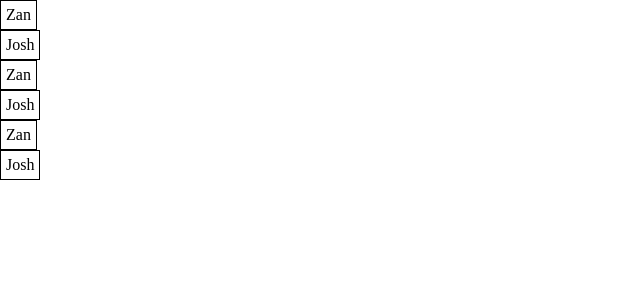
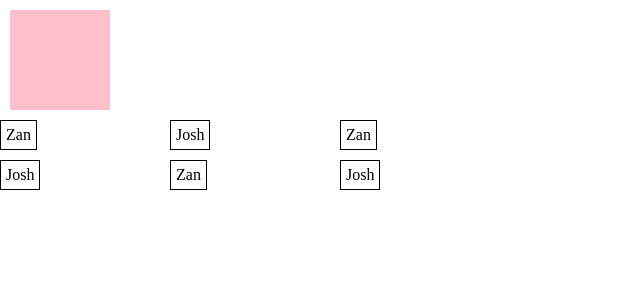
Before and after one commit to aidanarr/oc-relationship-chart, a React (Vite) app: page /#/list in a window 1280 px wide. Shown: the top 300 px of the page, without its empty margins (0-640 px from the left). Built offline with nearby package versions, Linux system fonts and the light colour scheme.

Commit message:
update test

```diff
--- a/src/components/List.jsx
+++ b/src/components/List.jsx
@@ -1,10 +1,22 @@
 import datacopy from "../services/data-copy.json"
 import { useState } from "react"
+import { useRef } from "react"
+import { useEffect } from "react"
 
 const List = () => {
 
+    const elem = useRef(null)
+
     const [array, setArray] = useState(datacopy)
     const [isClicked, setIsClicked] = useState()
+
+    useEffect(() => {
+      if (elem.current) {
+        const rect = elem.current.getBoundingClientRect();
+        // You can now use rect to position other elements or for any other purpose
+        console.log(rect.width)
+      }
+    }, []);
 
     function handleClick(ev) {
         const id = parseInt(ev.target.id);
@@ -14,14 +26,19 @@ const List = () => {
 
     function renderList() {
         return array.map((chara, i) => {
-            return <div onClick={handleClick} className={`charabox ${isClicked === chara.id ? "clickedChara" : ""}`} id={chara.id} key={i}><p>{chara.name}</p></div>
+            return <div ref={isClicked === chara.id ? elem : null} onClick={handleClick} className={`charabox ${isClicked === chara.id ? "clickedChara" : ""}`} id={chara.id} key={i}><p>{chara.name}</p></div>
             })
     }
 
   return (
+    <>
     <div>
-        {renderList()}
+      <div className="ref"></div>
+      <div className="div">
+          {renderList()}
+      </div>
     </div>
+    </>
   )
 }
 
--- a/src/styles/App.scss
+++ b/src/styles/App.scss
@@ -49,27 +49,44 @@
    }
  }
 
+ // TEST
+ .ref {
+  background-color: pink;
+  width: 100px;
+  height: 100px;
+  margin: 10px;
+ }
+
+ .div {
+  width: 500px;
+  display: grid;
+  grid-template-columns: 1fr 1fr 1fr;
+  gap: 10px;
+ }
+
  .charabox {
+  position: sticky;
   width: fit-content;
   padding: 5px;
   border: 1px solid black;
  }
 
  .clickedChara {
-  position: static;
+  position: absolute;
   animation: 1s clicked 2s ease-in-out forwards;
  }
 
  @keyframes clicked {
-  0%, 50% {
-    position: absolute;
+  0% {
+    top: 0px;
+    left: 0px;
 
   }
 
   100% {
-    position: absolute;
-    top: 50%;
-    right: 50%;
+
+    top: 50px;
+    left: 40px;
   }
 
  }
```
